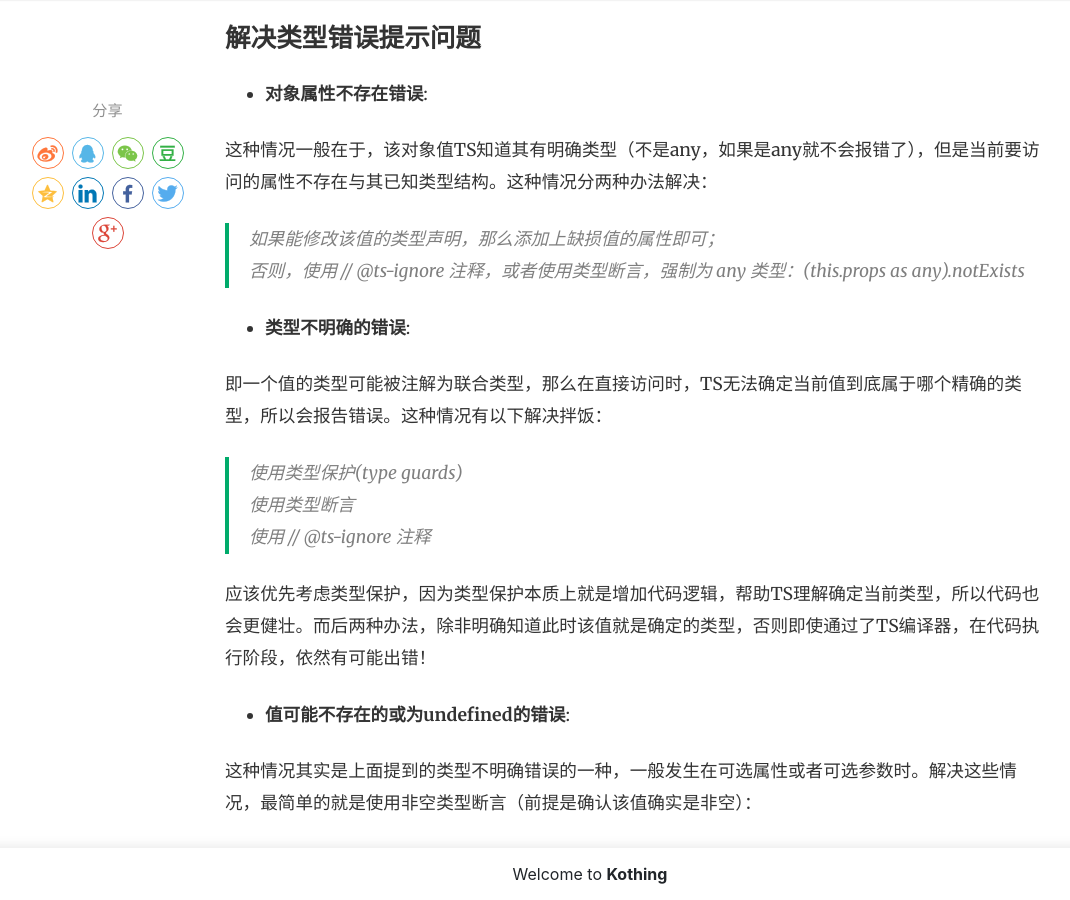
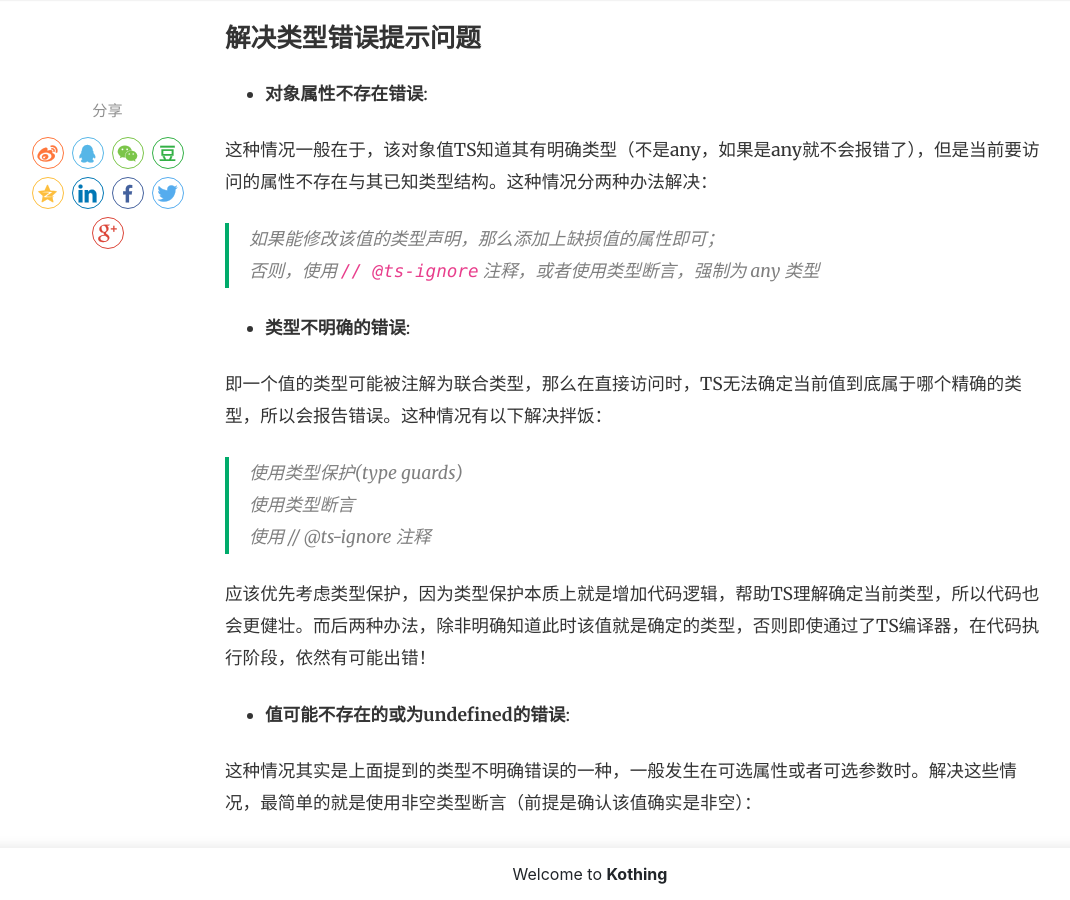
Before and after one commit to kothing/kothing.github.io, a Jekyll site: the page built from _posts/2021-04-21-typescript-useing-skills.md, in a window 1280 px wide and 900 px high, scrolled down 2682 px. Shown: the whole window, without its empty margins (50-1120 px from the left). Built offline with Jekyll 4.4.1, drawn with Linux system fonts in a browser that asks for light colours; nearby versions of some CDN libraries; comment, search, counter and statistics services are not loaded.

Commit message:
Update 2021-04-21-typescript-useing-skills.md

```diff
--- a/_posts/2021-04-21-typescript-useing-skills.md
+++ b/_posts/2021-04-21-typescript-useing-skills.md
@@ -68,8 +68,9 @@ const toArray = <T extends {}>(element: T) => [element]; // No errors.
 - **对象属性不存在错误**:
 
 这种情况一般在于，该对象值TS知道其有明确类型（不是any，如果是any就不会报错了），但是当前要访问的属性不存在与其已知类型结构。这种情况分两种办法解决：
+
 > 如果能修改该值的类型声明，那么添加上缺损值的属性即可；
-> 否则，使用 // @ts-ignore 注释，或者使用类型断言，强制为 any 类型：(this.props as any).notExists
+> 否则，使用 `// @ts-ignore` 注释，或者使用类型断言，强制为 any 类型
 
 - **类型不明确的错误**:
 
```
